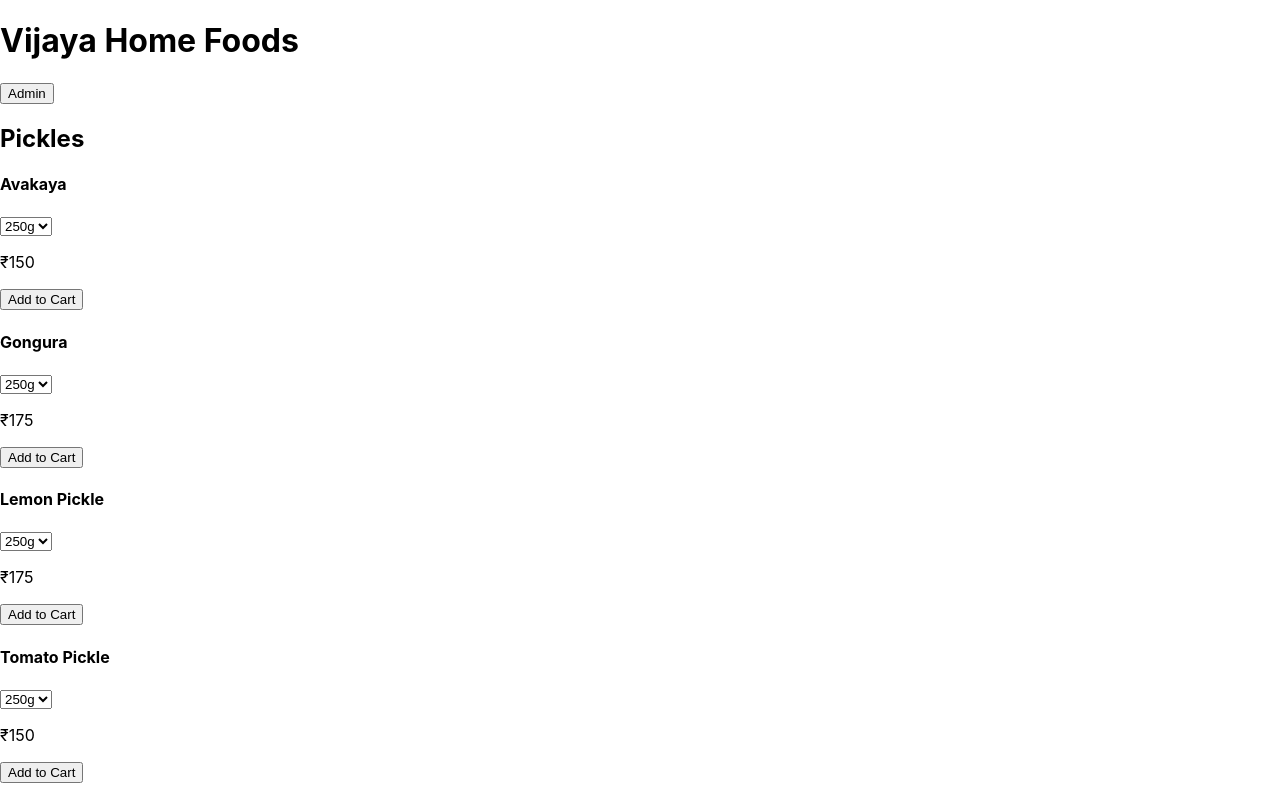
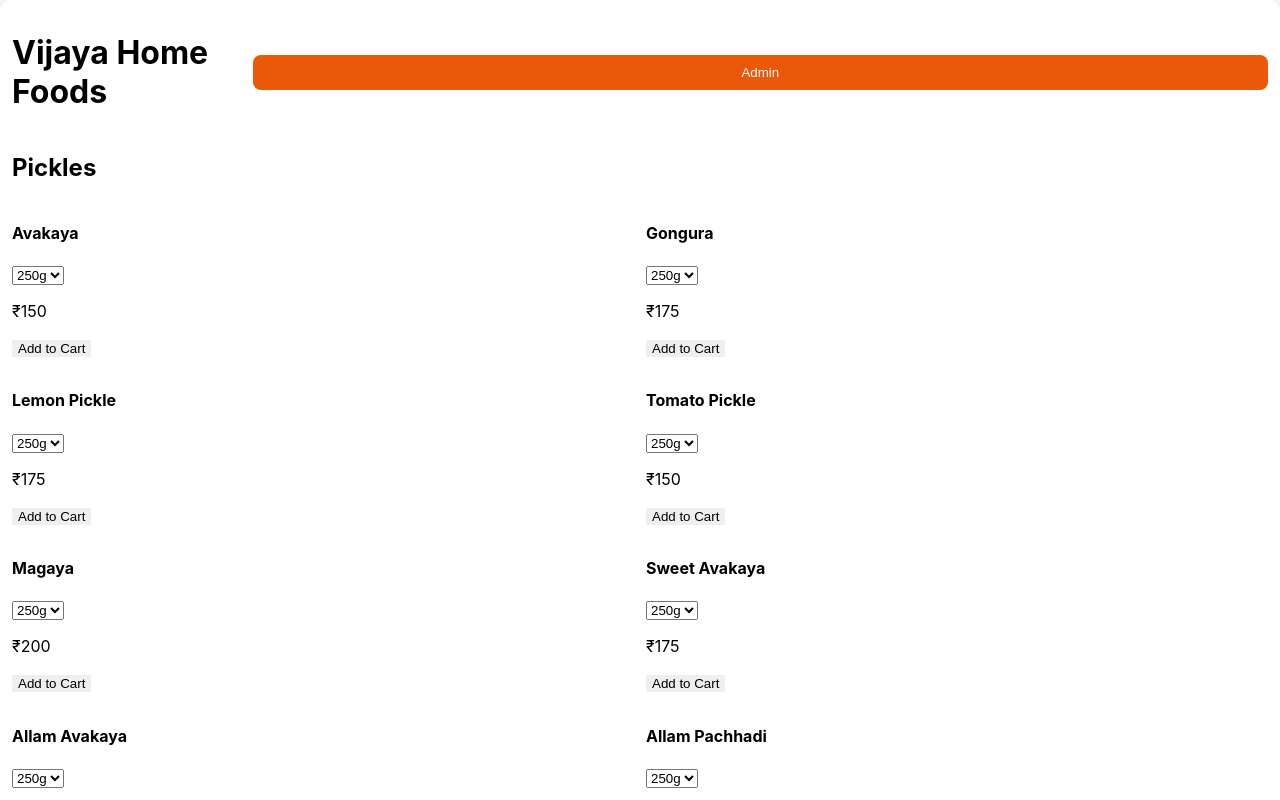
Before and after one commit to krissar3185/vijaya-home-foods, a React (Create React App) app: page / in a window 1280 px wide. Shown: the top 800 px of the page. Built offline with nearby package versions, Linux system fonts and the light colour scheme.

Commit message:
Fix UI by removing Tailwind dependency

```diff
--- a/src/App.css
+++ b/src/App.css
@@ -36,3 +36,62 @@
     transform: rotate(360deg);
   }
 }
+body {
+  margin: 0;
+  font-family: Arial, sans-serif;
+  background: #faf7f2;
+}
+
+header {
+  display: flex;
+  justify-content: space-between;
+  align-items: center;
+}
+
+.grid {
+  display: grid;
+  grid-template-columns: repeat(2, 1fr);
+  gap: 12px;
+}
+
+.card {
+  background: white;
+  padding: 12px;
+  border-radius: 10px;
+  box-shadow: 0 2px 6px rgba(0,0,0,0.1);
+}
+
+button {
+  cursor: pointer;
+  border: none;
+}
+
+.btn-orange {
+  background: #ea580c;
+  color: white;
+  padding: 10px;
+  border-radius: 8px;
+  width: 100%;
+}
+
+.btn-green {
+  background: #16a34a;
+  color: white;
+  padding: 10px;
+  border-radius: 8px;
+  width: 100%;
+}
+
+.out {
+  opacity: 0.5;
+}
+
+.cart {
+  position: fixed;
+  bottom: 0;
+  left: 0;
+  right: 0;
+  background: white;
+  padding: 12px;
+  box-shadow: 0 -2px 6px rgba(0,0,0,0.2);
+}
--- a/src/App.js
+++ b/src/App.js
@@ -1,4 +1,6 @@
 import { useState, useEffect } from "react";
+import "./App.css";
+
 
 // 🌐 Public path (CRA + GitHub Pages safe)
 // 🔐 Admin PIN
@@ -171,10 +173,10 @@ Total ₹${total}`);
   );
 
   return (
-    <div className="p-4 pb-24">
+    <div className="card">
       <header className="flex justify-between mb-4">
         <h1 className="text-xl font-bold">Vijaya Home Foods</h1>
-        <button onClick={() => setShowAdmin(!showAdmin)} className="text-sm underline">Admin</button>
+        <button onClick={() => setShowAdmin(!showAdmin)} className="btn-orange">Admin</button>
       </header>
 
       {showAdmin && !isAdmin && (
@@ -183,15 +185,15 @@ Total ₹${total}`);
       )}
 
       <h2 className="font-semibold mt-3">Pickles</h2>
-      <div className="grid grid-cols-2 gap-3">{PICKLES.map(renderItem)}</div>
+      <div className="grid">{PICKLES.map(renderItem)}</div>
 
       <h2 className="font-semibold mt-4">Podulu</h2>
-      <div className="grid grid-cols-2 gap-3">{PODULU.map(renderItem)}</div>
+      <div className="grid">{PODULU.map(renderItem)}</div>
 
       {cart.length > 0 && (
         <div className="fixed bottom-0 left-0 right-0 bg-white p-3 shadow">
           <p>Total ₹{total}</p>
-          <button onClick={placeOrderWhatsApp} className="bg-green-600 text-white w-full py-2 mt-2 rounded">Order on WhatsApp & Download Invoice</button>
+          <button onClick={placeOrderWhatsApp} className="btn-orange">Order on WhatsApp & Download Invoice</button>
         </div>
       )}
     </div>
```
